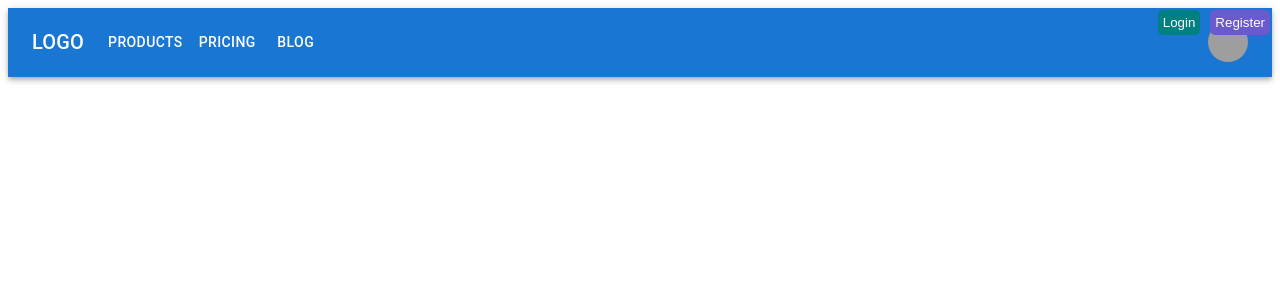
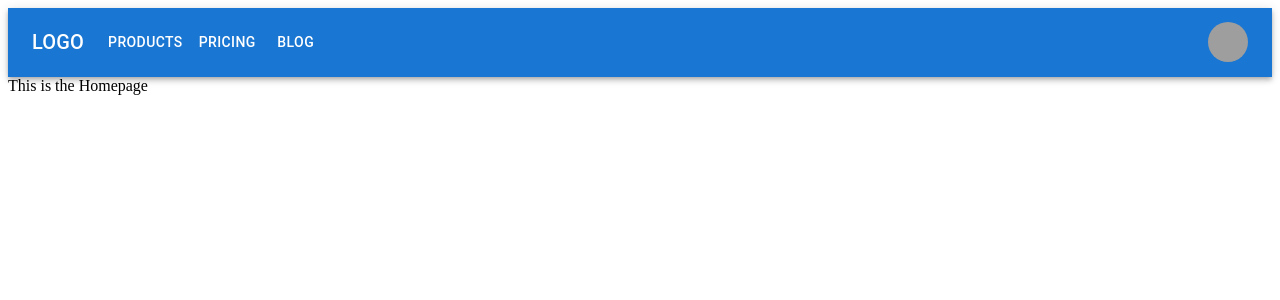
Before and after one commit to MoEssam/auth-boilerplate, a React (Create React App) app in the folder frontend/: page / in a window 1280 px wide. Shown: the top 300 px of the page. Built offline with nearby package versions, Linux system fonts and the light colour scheme; grey boxes are pictures that could not be loaded.

Commit message:
login hotfix navbar menu fixed

```diff
--- a/frontend/src/App.js
+++ b/frontend/src/App.js
@@ -29,7 +29,7 @@ function App() {
           path="/"
           element={
             <div>
-              {currentUser ? (
+              {/* {currentUser ? (
                 <button className="button logout" onClick={handleLogout}>
                   Log Out
                 </button>
@@ -48,11 +48,12 @@ function App() {
                     Register
                   </button>
                 </div>
-              )}
-              {showRegister && <Register setShowRegister={setShowRegister} />}
+              )} */}
+              {/* {showRegister && <Register setShowRegister={setShowRegister} />}
               {showLogin && (
                 <Login myStorage={myStorage} setCurrentUser={setCurrentUser} />
-              )}
+              )} */}
+              This is the Homepage
             </div>
           }
         />
--- a/frontend/src/components/Login.jsx
+++ b/frontend/src/components/Login.jsx
@@ -32,7 +32,7 @@ export default function SignIn({ myStorage, setCurrentUser }) {
       myStorage.setItem("user", res.data.user.username);
       myStorage.setItem("token", res.data.token);
       setCurrentUser(res.data.user.username);
-      navigate("dashboard");
+      navigate("/dashboard");
     } catch (err) {
       console.log(err);
     }
--- a/frontend/src/components/Navbar.jsx
+++ b/frontend/src/components/Navbar.jsx
@@ -11,11 +11,13 @@ import Avatar from "@mui/material/Avatar";
 import Button from "@mui/material/Button";
 import Tooltip from "@mui/material/Tooltip";
 import MenuItem from "@mui/material/MenuItem";
+import { useNavigate } from "react-router-dom";
 
 const pages = ["Products", "Pricing", "Blog"];
 const settings = ["Profile", "Account", "Dashboard", "Logout"];
 
 const ResponsiveAppBar = ({ myStorage, setCurrentUser }) => {
+  const navigate = useNavigate();
   const currentUser = myStorage.getItem("user");
   console.log("current user is: ", currentUser);
   const [anchorElNav, setAnchorElNav] = useState(null);
@@ -27,6 +29,13 @@ const ResponsiveAppBar = ({ myStorage, setCurrentUser }) => {
     setCurrentUser(null);
   };
 
+  const handleLogin = () => {
+    navigate("/login");
+  };
+
+  const handleDashboard = () => {
+    navigate("/dashboard");
+  };
   const handleOpenNavMenu = (event) => {
     setAnchorElNav(event.currentTarget);
   };
@@ -134,7 +143,9 @@ const ResponsiveAppBar = ({ myStorage, setCurrentUser }) => {
               onClose={handleCloseUserMenu}
             >
               <MenuItem>
-                <Typography textAlign="center">Dashboard</Typography>
+                <Typography textAlign="center" onClick={handleDashboard}>
+                  Dashboard
+                </Typography>
               </MenuItem>
               {currentUser ? (
                 <MenuItem>
@@ -144,7 +155,9 @@ const ResponsiveAppBar = ({ myStorage, setCurrentUser }) => {
                 </MenuItem>
               ) : (
                 <MenuItem>
-                  <Typography textAlign="center">Login</Typography>
+                  <Typography textAlign="center" onClick={handleLogin}>
+                    Login
+                  </Typography>
                 </MenuItem>
               )}
 
```
